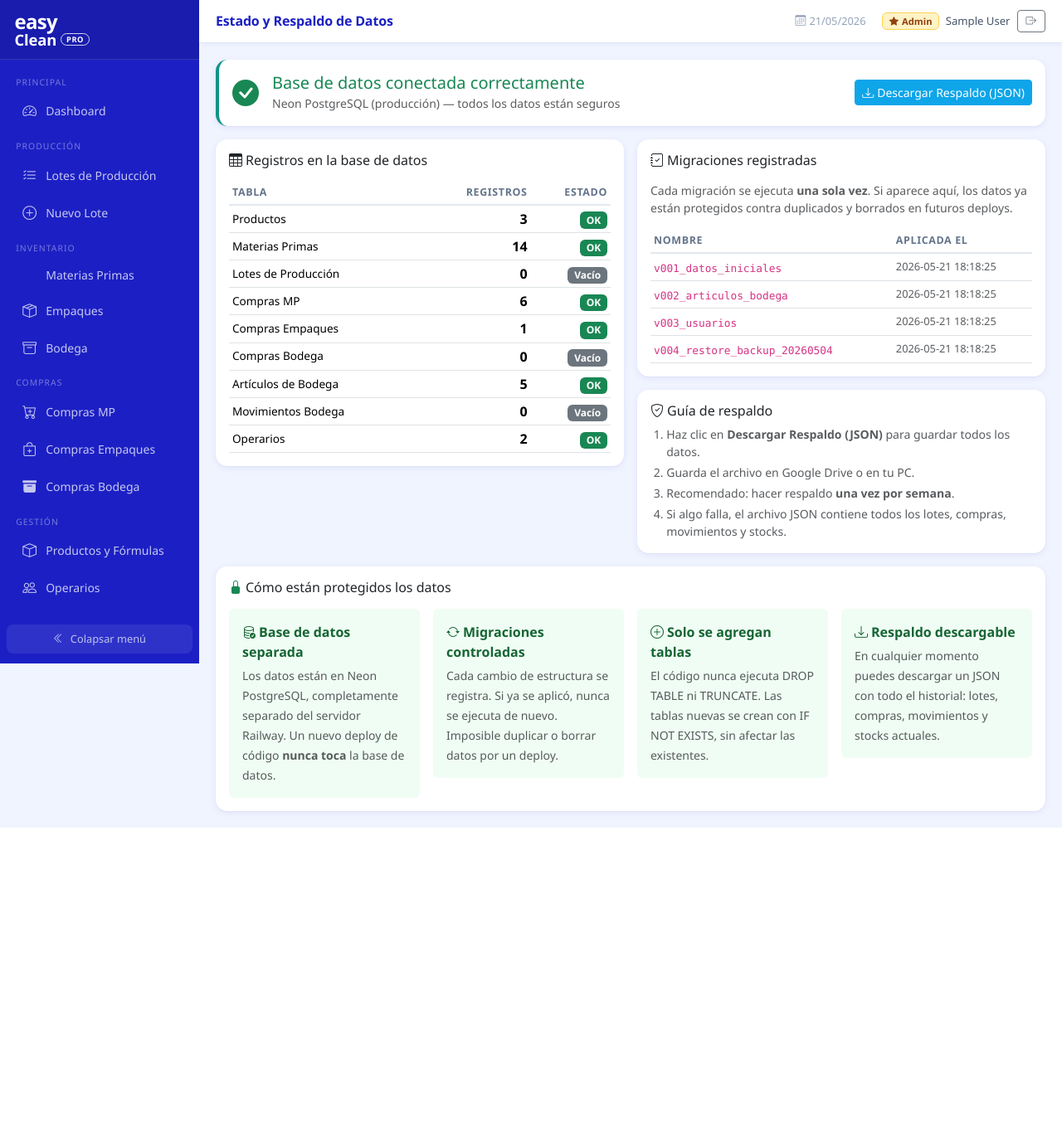
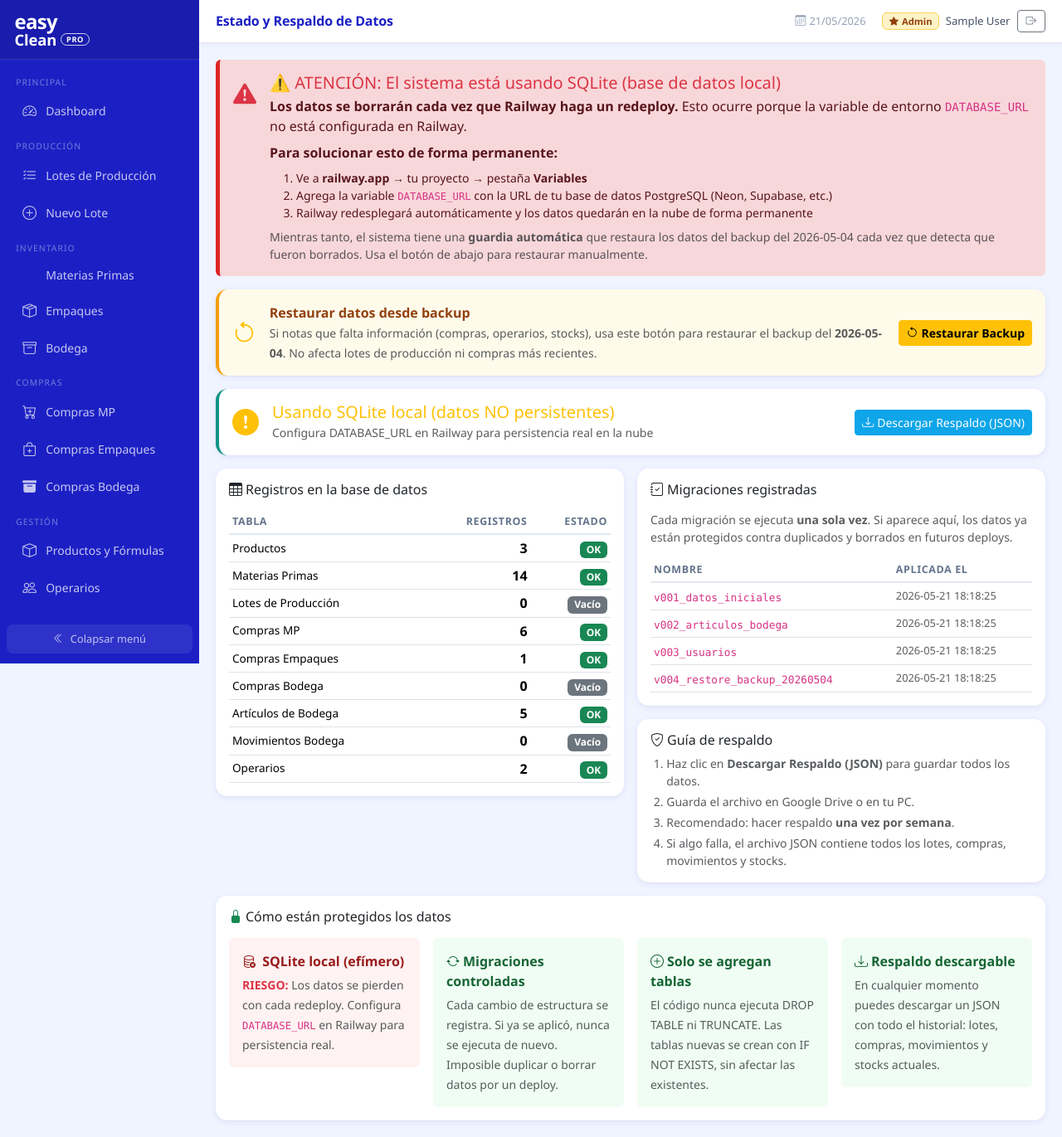
Before and after one commit to portajorge04-hash/easyclean-inventario, a Flask app: page /admin/estado in a window 1280 px wide. Shown: the whole page at 83% size. Before the commit the page ends 998 px from the top, so only its background shows below. Run offline with Flask 3, Linux system fonts and the light colour scheme; the visitor is signed in with stand-in values (Sample User, id 1); data comes from the database, SQL or seed files in the repository; data that the repository does not hold is empty; some libraries are stand-ins or nearby versions.

Commit message:
feat: guardia automatica de datos y restauracion manual desde backup
- _guardia_de_datos() corre en cada arranque y restaura datos si detecta perdida
- restaurar_desde_backup() para uso desde el panel admin
- Ruta POST /admin/restaurar-backup solo para admins
- Alerta critica en admin_estado si usa SQLite con instrucciones para Railway
- Boton de restauracion manual con confirmacion

Co-Authored-By: Claude Sonnet 4.6 <noreply@anthropic.com>

```diff
--- a/app.py
+++ b/app.py
@@ -1,5 +1,5 @@
 from flask import Flask, render_template, request, redirect, url_for, flash, jsonify, session
-from database import get_db, init_db
+from database import get_db, init_db, USE_PG, restaurar_desde_backup
 from datetime import datetime, date, timedelta
 from functools import wraps
 from werkzeug.security import generate_password_hash, check_password_hash
@@ -110,7 +110,7 @@ def admin_usuarios():
 
 @app.context_processor
 def inject_now():
-    return {'now': datetime.now(), 'session': session}
+    return {'now': datetime.now(), 'session': session, 'USE_PG': USE_PG}
 
 # ─── Helpers ──────────────────────────────────────────────────────────────────
 
@@ -1216,6 +1216,22 @@ def admin_actividad():
 
 # ─── Admin / Respaldo ─────────────────────────────────────────────────────────
 
+@app.route('/admin/restaurar-backup', methods=['POST'])
+@admin_required
+def admin_restaurar_backup():
+    db = get_db()
+    try:
+        restaurar_desde_backup(db)
+        registrar_log(db, 'Restaurar backup', 'Admin',
+                      f'Restauración manual del backup 2026-05-04 por {session.get("nombre","")}')
+        db.commit()
+        flash('✅ Datos restaurados correctamente desde el backup del 2026-05-04.', 'success')
+    except Exception as e:
+        flash(f'❌ Error al restaurar: {e}', 'danger')
+    finally:
+        db.close()
+    return redirect(url_for('admin_estado'))
+
 @app.route('/admin/estado')
 def admin_estado():
     db = get_db()
@@ -1240,7 +1256,7 @@ def admin_estado():
         migraciones = []
         ok = False
     db.close()
-    return render_template('admin_estado.html', tablas=tablas, migraciones=migraciones, ok=ok)
+    return render_template('admin_estado.html', tablas=tablas, migraciones=migraciones, ok=ok, use_pg=USE_PG)
 
 @app.route('/admin/exportar')
 def admin_exportar():
--- a/database.py
+++ b/database.py
@@ -683,6 +683,79 @@ MIGRACIONES = [
     ('v004_restore_backup_20260504', _mig_v004_restore_backup_20260504),
 ]
 
+# ─── Guardia de datos (corre en CADA arranque) ────────────────────────────────
+
+def _guardia_de_datos(db):
+    """
+    Se ejecuta en CADA inicio del servidor.
+    Detecta si los datos del backup fueron borrados y los restaura automáticamente.
+    No duplica: usa facturas como huella digital para saber si los datos ya existen.
+    """
+    try:
+        # Huella: si FAC-UNIQ-001 no existe, las compras fueron borradas
+        fac_existe = db.execute(
+            "SELECT COUNT(*) as n FROM compras_mp WHERE numero_factura='FAC-UNIQ-001'"
+        ).fetchone()['n']
+
+        if fac_existe == 0:
+            print("[GUARDIA] Compras MP faltantes — restaurando datos del backup...")
+            _mig_v004_restore_backup_20260504(db)
+            db.commit()
+            print("[GUARDIA] Datos restaurados correctamente.")
+
+        # Siempre garantizar que los operarios existen (son críticos para el sistema)
+        for cedula, nombre, cargo in [
+            ('1045771471', 'YOSETH PORTA',  'Jefe de Producción'),
+            ('1043443183', 'KEINER GARCIA', 'Operario'),
+        ]:
+            existe = db.execute(
+                "SELECT id FROM operarios WHERE cedula=?", (cedula,)
+            ).fetchone()
+            if not existe:
+                db.execute(
+                    "INSERT OR IGNORE INTO operarios (nombre, cedula, cargo, activo) VALUES (?,?,?,?)",
+                    (nombre, cedula, cargo, 1)
+                )
+                db.commit()
+                print(f"[GUARDIA] Operario restaurado: {nombre}")
+
+        # Garantizar usuario admin si fue eliminado
+        try:
+            admin = db.execute(
+                "SELECT id FROM usuarios WHERE username='admin'"
+            ).fetchone()
+            if not admin:
+                from werkzeug.security import generate_password_hash
+                db.execute(
+                    "INSERT OR IGNORE INTO usuarios (username, password_hash, nombre, rol) VALUES (?,?,?,?)",
+                    ('admin', generate_password_hash('EasyClean2025!'), 'Administrador', 'admin')
+                )
+                db.commit()
+                print("[GUARDIA] Usuario admin restaurado.")
+        except Exception:
+            pass
+
+    except Exception as e:
+        print(f"[GUARDIA] Error en guardia de datos: {e}")
+
+
+def restaurar_desde_backup(db):
+    """
+    Restauración manual completa desde el backup del 2026-05-04.
+    Borra compras existentes y vuelve a insertar los datos del backup.
+    Solo para uso desde el panel de administración.
+    """
+    # Borrar compras actuales (para reinsertar limpias desde backup)
+    db.execute("DELETE FROM compras_mp")
+    db.execute("DELETE FROM compras_empaque")
+    db.commit()
+
+    # Ejecutar la migración de restauración
+    _mig_v004_restore_backup_20260504(db)
+    db.commit()
+    print("[RESTAURAR] Restauración manual completada desde backup 2026-05-04.")
+
+
 # ─── Inicialización ───────────────────────────────────────────────────────────
 
 def init_db():
@@ -710,6 +783,9 @@ def init_db():
             except Exception as e:
                 print(f'Error en migración {nombre}: {e}')
 
+    # 3. Guardia de datos: corre en cada arranque, restaura si detecta pérdida
+    _guardia_de_datos(db)
+
     db.close()
     print("Base de datos inicializada correctamente.")
 
--- a/templates/admin_estado.html
+++ b/templates/admin_estado.html
@@ -5,15 +5,71 @@
 {% block content %}
 <div class="row g-3">
 
+  {# ── ALERTA CRÍTICA: SQLite (datos efímeros) ─────────────────── #}
+  {% if not use_pg %}
+  <div class="col-12">
+    <div class="alert alert-danger border-0 mb-0" style="border-left:5px solid #dc2626 !important">
+      <div class="d-flex align-items-start gap-3">
+        <i class="bi bi-exclamation-triangle-fill text-danger fs-3 mt-1"></i>
+        <div class="flex-grow-1">
+          <h5 class="mb-1 text-danger">⚠️ ATENCIÓN: El sistema está usando SQLite (base de datos local)</h5>
+          <p class="mb-2">
+            <strong>Los datos se borrarán cada vez que Railway haga un redeploy.</strong>
+            Esto ocurre porque la variable de entorno <code>DATABASE_URL</code> no está configurada en Railway.
+          </p>
+          <p class="mb-2 fw-semibold">Para solucionar esto de forma permanente:</p>
+          <ol class="mb-2 small">
+            <li>Ve a <strong>railway.app</strong> → tu proyecto → pestaña <strong>Variables</strong></li>
+            <li>Agrega la variable <code>DATABASE_URL</code> con la URL de tu base de datos PostgreSQL (Neon, Supabase, etc.)</li>
+            <li>Railway redesplegará automáticamente y los datos quedarán en la nube de forma permanente</li>
+          </ol>
+          <p class="mb-0 small text-muted">
+            Mientras tanto, el sistema tiene una <strong>guardia automática</strong> que restaura los datos del backup
+            del 2026-05-04 cada vez que detecta que fueron borrados. Usa el botón de abajo para restaurar manualmente.
+          </p>
+        </div>
+      </div>
+    </div>
+  </div>
+  {% endif %}
+
+  {# ── ALERTA: Restauración manual ─────────────────────────────── #}
+  <div class="col-12">
+    <div class="card border-0" style="border-left:4px solid #f59e0b !important; background:#fffbeb">
+      <div class="card-body d-flex align-items-center gap-3 py-3">
+        <i class="bi bi-arrow-counterclockwise text-warning" style="font-size:1.8rem"></i>
+        <div class="flex-grow-1">
+          <div class="fw-semibold" style="color:#92400e">Restaurar datos desde backup</div>
+          <small class="text-muted">
+            Si notas que falta información (compras, operarios, stocks), usa este botón para restaurar
+            el backup del <strong>2026-05-04</strong>. No afecta lotes de producción ni compras más recientes.
+          </small>
+        </div>
+        <form method="POST" action="/admin/restaurar-backup"
+              onsubmit="return confirm('¿Confirmas la restauración desde el backup del 2026-05-04?\n\nEsto recargará las compras y stocks del backup. Los lotes de producción no se tocarán.')">
+          <button type="submit" class="btn btn-warning btn-sm fw-bold text-nowrap">
+            <i class="bi bi-arrow-counterclockwise me-1"></i>Restaurar Backup
+          </button>
+        </form>
+      </div>
+    </div>
+  </div>
+
   <!-- ── Estado de la BD ──────────────────────────────────────── -->
   <div class="col-12">
     <div class="card border-0" style="border-left: 4px solid {{ '#0d9488' if ok else '#dc2626' }} !important;">
       <div class="card-body d-flex align-items-center gap-3">
-        {% if ok %}
+        {% if ok and use_pg %}
           <i class="bi bi-check-circle-fill text-success" style="font-size:2rem"></i>
           <div>
-            <h5 class="mb-0 text-success">Base de datos conectada correctamente</h5>
-            <small class="text-muted">Neon PostgreSQL (producción) — todos los datos están seguros</small>
+            <h5 class="mb-0 text-success">Base de datos PostgreSQL conectada</h5>
+            <small class="text-muted">Los datos están almacenados en la nube — no se pierden con los redeploys</small>
+          </div>
+        {% elif ok and not use_pg %}
+          <i class="bi bi-exclamation-circle-fill text-warning" style="font-size:2rem"></i>
+          <div>
+            <h5 class="mb-0 text-warning">Usando SQLite local (datos NO persistentes)</h5>
+            <small class="text-muted">Configura DATABASE_URL en Railway para persistencia real en la nube</small>
           </div>
         {% else %}
           <i class="bi bi-x-circle-fill text-danger" style="font-size:2rem"></i>
@@ -119,9 +175,18 @@
         <h6 class="card-title mb-3"><i class="bi bi-lock-fill me-1 text-success"></i>Cómo están protegidos los datos</h6>
         <div class="row g-3">
           <div class="col-md-3">
-            <div class="p-3 rounded" style="background:#f0fdf4">
-              <div class="fw-semibold mb-1" style="color:#166534"><i class="bi bi-database-check me-1"></i>Base de datos separada</div>
-              <small class="text-muted">Los datos están en Neon PostgreSQL, completamente separado del servidor Railway. Un nuevo deploy de código <strong>nunca toca</strong> la base de datos.</small>
+            <div class="p-3 rounded" style="background:{{ '#f0fdf4' if use_pg else '#fef2f2' }}">
+              <div class="fw-semibold mb-1" style="color:{{ '#166534' if use_pg else '#991b1b' }}">
+                <i class="bi bi-{{ 'database-check' if use_pg else 'database-x' }} me-1"></i>
+                {{ 'Base de datos en la nube' if use_pg else 'SQLite local (efímero)' }}
+              </div>
+              <small class="text-muted">
+                {% if use_pg %}
+                  PostgreSQL en la nube, separado del servidor Railway. Un nuevo deploy <strong>nunca toca</strong> la base de datos.
+                {% else %}
+                  <strong class="text-danger">RIESGO:</strong> Los datos se pierden con cada redeploy. Configura <code>DATABASE_URL</code> en Railway para persistencia real.
+                {% endif %}
+              </small>
             </div>
           </div>
           <div class="col-md-3">
```
